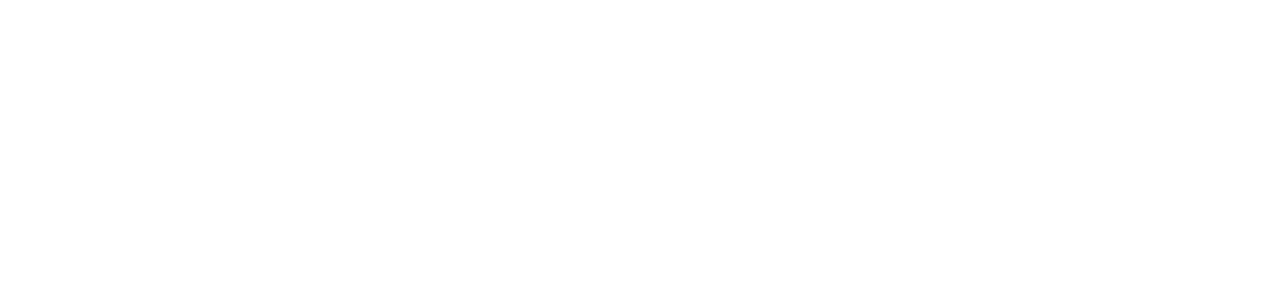
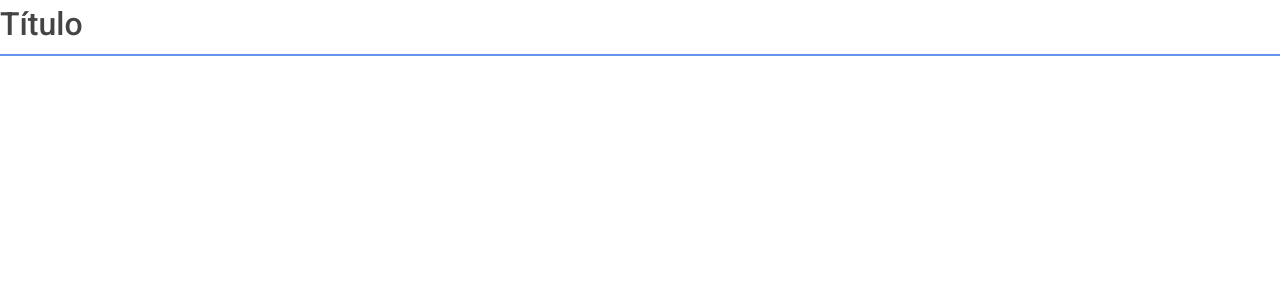
Before and after one commit to EduardoAraD/Projeto_Angular, an Angular app: page /title in a window 1280 px wide. Before the commit this address led to /. Shown: the top 300 px of the page. Built offline with nearby package versions, Linux system fonts and the light colour scheme.

Commit message:
create component title

```diff
--- a/src/app/app-routing.module.ts
+++ b/src/app/app-routing.module.ts
@@ -4,6 +4,7 @@
 import { HomeComponent } from './home/home.component';
 import { CardMatchComponent } from './card-match/card-match.component';
 import { HeaderComponent } from './header/header.component';
+import { TitleComponent } from './title/title.component';
 
 const routes: Routes = [
   // Home
@@ -18,6 +19,10 @@
   {
     path: 'header',
     component: HeaderComponent
+  },
+  {
+    path: 'title',
+    component: TitleComponent
   }
 ];
 
--- /dev/null
+++ b/src/app/title/title.component.css
@@ -0,0 +1,12 @@
+.title{
+    margin-top: 10px;
+    font-size: 32px;
+    font-weight: 500;
+    color: #444;
+}
+
+.bar{
+    height: 2px;
+    background-color: cornflowerblue;
+    margin-bottom: 15px;
+}
--- /dev/null
+++ b/src/app/title/title.component.html
@@ -0,0 +1,2 @@
+<h3 class="title">{{ title }}</h3>
+<div class="bar"></div>
--- /dev/null
+++ b/src/app/title/title.component.ts
@@ -0,0 +1,17 @@
+import { Component, OnInit, Input } from '@angular/core';
+
+@Component({
+  selector: 'spa-title',
+  templateUrl: './title.component.html',
+  styleUrls: ['./title.component.css']
+})
+export class TitleComponent implements OnInit {
+
+  @Input() title: string = "Título";
+
+  constructor() {}
+
+  ngOnInit(): void {
+  }
+
+}
```
Also changed, not shown: src/app/app.module.ts (+5 -2 lines), 1 other file (tests, documents, lock files or other folders).
